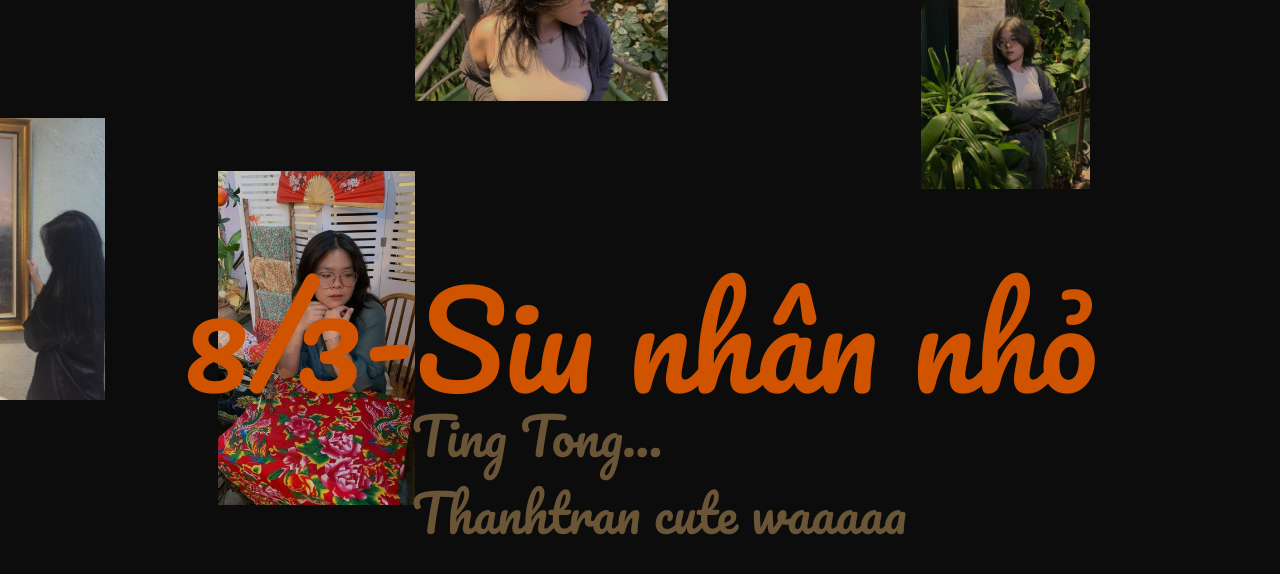
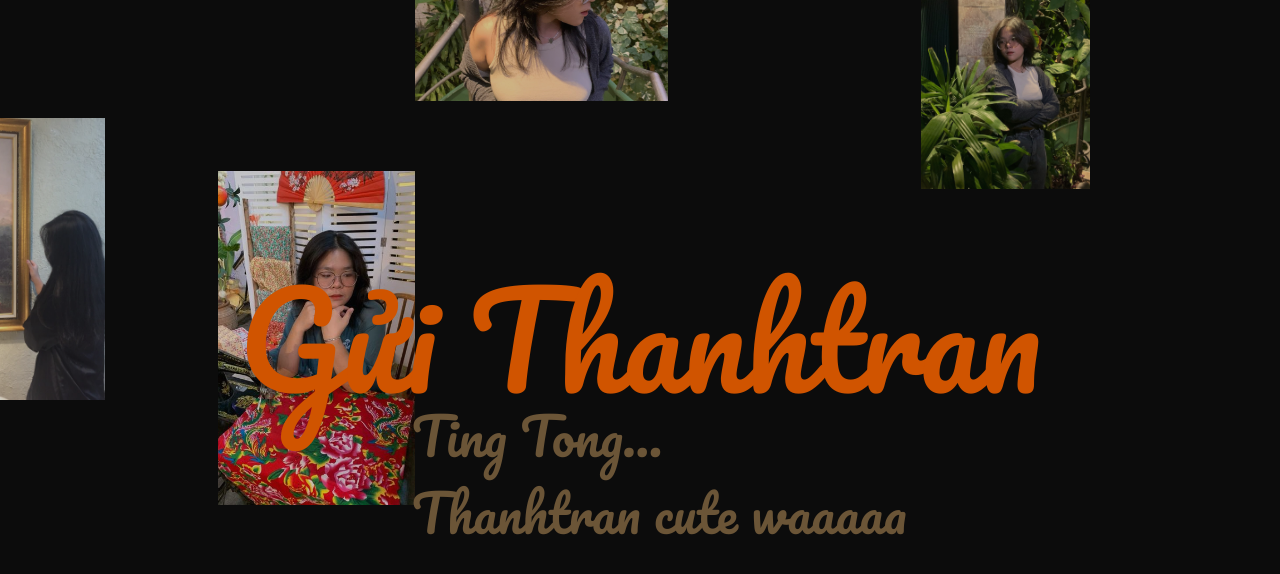
Before and after one commit to Anfind/thanhtran, a plain HTML site: page index.html in a window 1280 px wide. Drawn offline with Linux system fonts and the light colour scheme; a web font is replaced by a local one.

Commit message:
Update index.html

```diff
--- a/index.html
+++ b/index.html
@@ -37,7 +37,7 @@ supportsCssVars() || alert("Please view this demo in a modern browser that suppo
 					<div class="grid__item pos-10"><div class="grid__item-img" style="background-image:url(./img/img10.jpeg);" class="hover"></div></div>
 				</div>
                 <h2 class="content__title no-select">
-					<span>8/3-Siu nhân nhỏ</span>
+					<span>Gửi Thanhtran</span>
 				</h2>
 				<h5 class="content__title no-select">
 					<span class="content__title-sub">Ting Tong...<br/><br/><br/>Thanhtran cute waaaaa</span>
```
